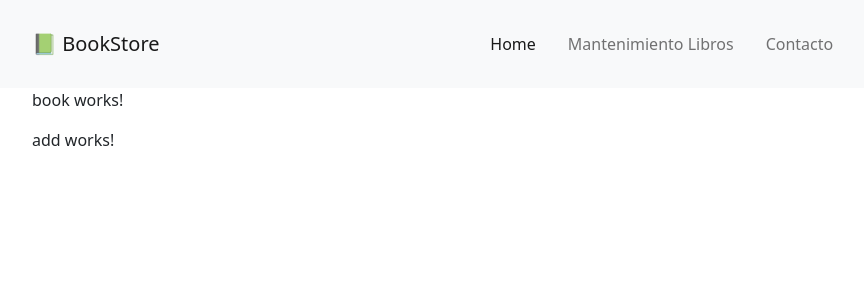
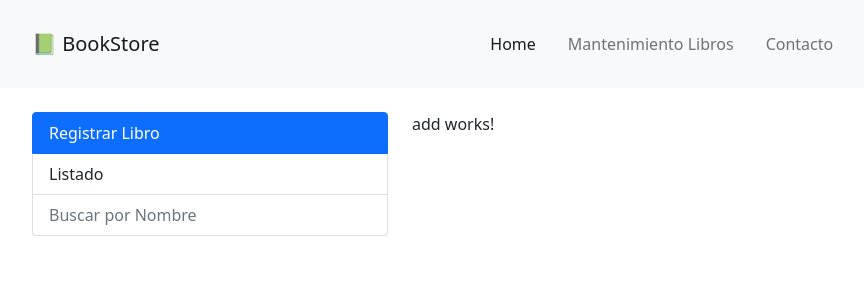
Before and after one commit to jossrc/CrudAppAngular, an Angular app: page /libros/registrar in a window 1280 px wide. Shown: the top 300 px of the page, without its empty margins (50-914 px from the left). Built offline with nearby package versions, Linux system fonts and the light colour scheme.

Commit message:
Desarrollo de un list group

```diff
--- a/src/app/book/pages/book/book.component.html
+++ b/src/app/book/pages/book/book.component.html
@@ -1,2 +1,27 @@
-<p>book works!</p>
-<router-outlet></router-outlet>
+<div class="row mt-4">
+    <div class="col-sm-4">
+        <ul class="list-group">
+            <li
+              routerLink="registrar"
+              routerLinkActive="active"
+              class="list-group-item"
+            >
+              Registrar Libro
+            </li>
+            <li
+              routerLink="listado"
+              routerLinkActive="active"
+              class="list-group-item">
+              Listado
+            </li>
+            <li
+              class="list-group-item disabled"
+            >
+              Buscar por Nombre
+            </li>
+          </ul>
+    </div>
+    <div class="col-sm-6">
+        <router-outlet></router-outlet>
+    </div>
+</div>
--- a/src/app/book/pages/book/book.component.ts
+++ b/src/app/book/pages/book/book.component.ts
@@ -2,7 +2,14 @@ import { Component, OnInit } from '@angular/core';
 
 @Component({
   selector: 'app-book',
-  templateUrl: './book.component.html'
+  templateUrl: './book.component.html',
+  styles: [
+    `
+      li {
+        cursor: pointer;
+      }
+    `
+  ]
 })
 export class BookComponent implements OnInit {
 
```
